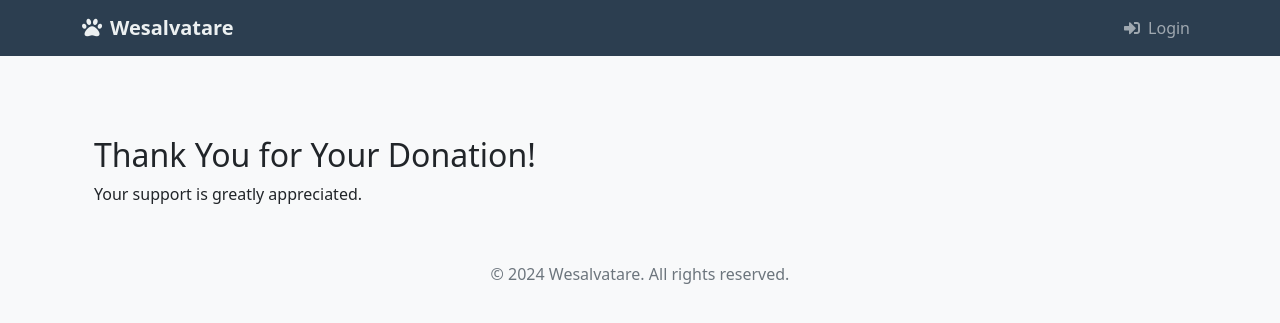
After one commit to wamique00786/wesalvatore, a Django app: page /donation-success/ in a window 1280 px wide. The commit adds this page. Shown: the top 323 px of the page. Run offline with Django 5.2, Linux system fonts and the light colour scheme; parts of the project's set-up code (start-up, migrations or seed data) failed here and were passed over.

Commit message:
Issues fixed

```diff
--- a/rescue/forms.py
+++ b/rescue/forms.py
@@ -82,3 +82,6 @@ class AdoptableAnimalForm(forms.ModelForm):
         widgets = {
             'description': forms.Textarea(attrs={'rows': 4}),
         }
+
+class DonationForm(forms.Form):
+   amount = forms.DecimalField(max_digits=10, decimal_places=2, label='Donation Amount')
--- a/rescue/templates/rescue/adopt_animal.html
+++ b/rescue/templates/rescue/adopt_animal.html
@@ -12,8 +12,6 @@
                     <div class="card-body">
                         <h5 class="card-title">{{ animal.name }}</h5>
                         <p class="card-text">{{ animal.description }}</p>
-                        <p class="card-text"><strong>Age:</strong> {{ animal.age }}</p>
-                        <p class="card-text"><strong>Breed:</strong> {{ animal.breed }}</p>
                         <a href="{% url 'animal_detail' animal.pk %}" class="btn btn-primary">View Details</a>
                     </div>
                 </div>
--- /dev/null
+++ b/rescue/templates/rescue/donation_success.html
@@ -0,0 +1,7 @@
+{% extends 'rescue/base.html' %}
+{% block content %}
+<div class="container mt-4">
+    <h2>Thank You for Your Donation!</h2>
+    <p>Your support is greatly appreciated.</p>
+</div>
+{% endblock %}
--- a/rescue/urls.py
+++ b/rescue/urls.py
@@ -19,4 +19,7 @@ urlpatterns = [
     path('adopt-animal/', views.adopt_animal, name='adopt_animal'),
     path('donations/', views.donations, name='donations'),
     path('add-animal/', views.add_adoptable_animal, name='add_adoptable_animal'),
+    path('donate/', views.donate_view, name='donate'),
+    path('donation-success/', views.donation_success_view, name='donation_success'),  # Add a success view
+    path('donations/', views.donation_list, name='donation_list'),
 ]
--- a/rescue/views.py
+++ b/rescue/views.py
@@ -2,7 +2,7 @@ from django.shortcuts import render, get_object_or_404, redirect
 from django.contrib.auth.decorators import login_required, user_passes_test
 from django.contrib import messages
 from .models import UserProfile, Animal, MedicalRecord, AnimalReport, Donation, AdoptableAnimal, VolunteerProfile
-from .forms import SignUpForm, AnimalForm, MedicalRecordForm, AdoptableAnimalForm
+from .forms import SignUpForm, AnimalForm, MedicalRecordForm, AdoptableAnimalForm, DonationForm
 from django.contrib.auth import authenticate, login
 from django.http import JsonResponse
 from django.contrib.gis.geos import Point
@@ -195,8 +195,13 @@ def animal_list(request):
 @login_required
 def animal_detail(request, pk):
     animal = get_object_or_404(Animal, pk=pk)
-    medical_records = animal.medicalrecord_set.all()
-
+    print(f"Animal: {animal}")  # Debugging line
+    try:
+        medical_records = animal.medical_records.all()
+        print(f"Medical Records: {medical_records}")  # Debugging line
+    except AttributeError as e:
+        print(f"Error: {e}")  # Debugging line
+        raise
     if request.method == 'POST':
         form = MedicalRecordForm(request.POST)
         if form.is_valid():
@@ -395,3 +400,30 @@ def add_adoptable_animal(request):
     else:
         form = AdoptableAnimalForm()
     return render(request, 'rescue/add_adoptable_animal.html', {'form': form})
+
+def donations_view(request):
+   donations = Donation.objects.all()  # Fetch all donations from the database
+   return render(request, 'rescue/donations.html', {'donations': donations})
+
+@login_required
+def donate_view(request):
+    if request.method == 'POST':
+        form = DonationForm(request.POST)
+        if form.is_valid():
+            donation = Donation(
+                user=request.user,
+                amount=form.cleaned_data['amount']
+            )
+            donation.save()
+            return redirect('donation_success')  # Redirect to a success page
+    else:
+        form = DonationForm()
+    return render(request, 'rescue/donate.html', {'form': form})
+
+def donation_success_view(request):
+   return render(request, 'rescue/donation_success.html')
+
+@login_required
+def donation_list(request):
+    donations = Donation.objects.all().order_by('-date')  # Order by date, most recent first
+    return render(request, 'rescue/donation_list.html', {'donations': donations})
```
Also changed, not shown: rescue/templates/rescue/donate.html (added, +11 -0 lines), rescue/templates/rescue/donation_list.html (added, +28 -0 lines), db.sqlite3 (added), media/animal_photos/istockphoto-1148377248-1024x1024.jpg (added), media/animal_photos/istockphoto-1148377248-1024x1024_JsYD763.jpg (added), media/animal_photos/istockphoto-1395537894-1024x1024.jpg (added), media/animal_photos/istockphoto-1395537894-1024x1024_iqRCA15.jpg (added), media/animal_photos/istockphoto-1395537894-1024x1024_rBvFIkT.jpg (added), media/animal_photos/png-transparent-scooby-doo-hd-logo.png (added), rescue/migrations/0011_medicalrecord_added_by.py (added), rescue/migrations/0012_remove_medicalrecord_added_by.py (added).
